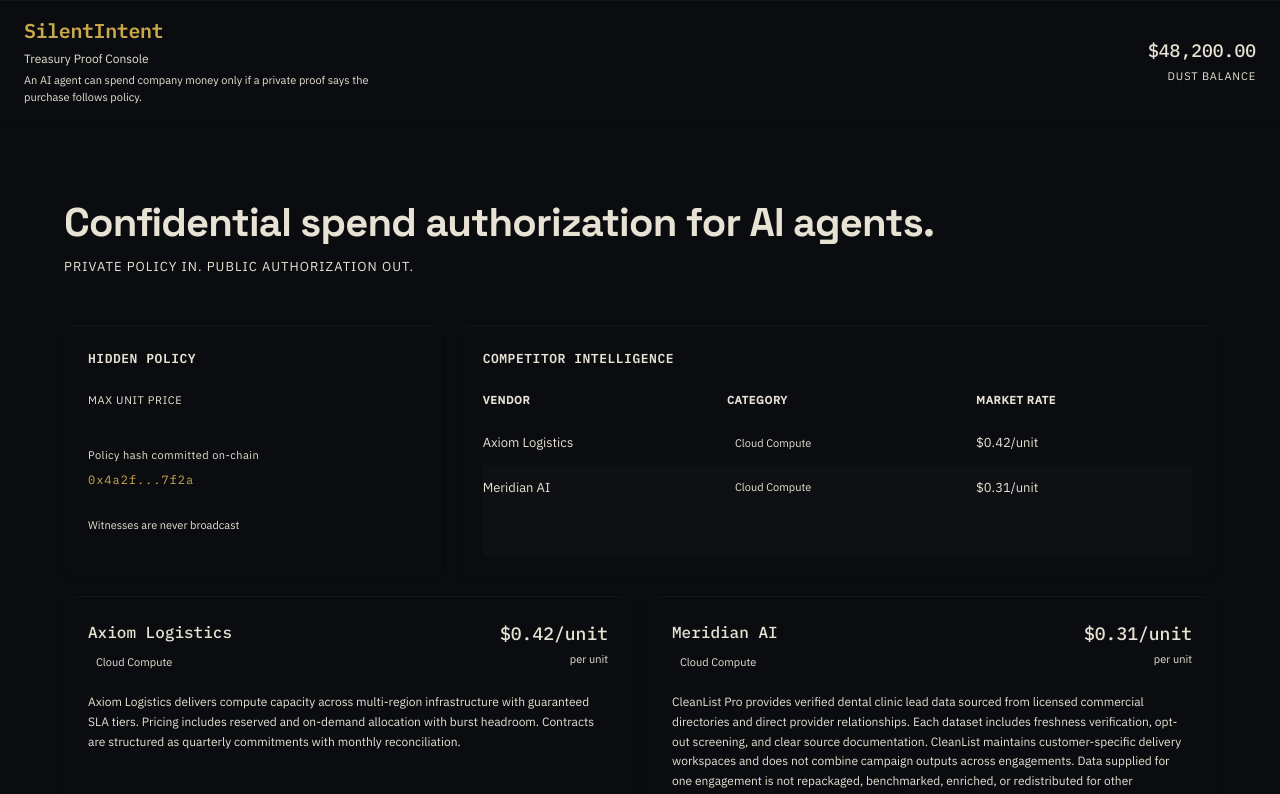
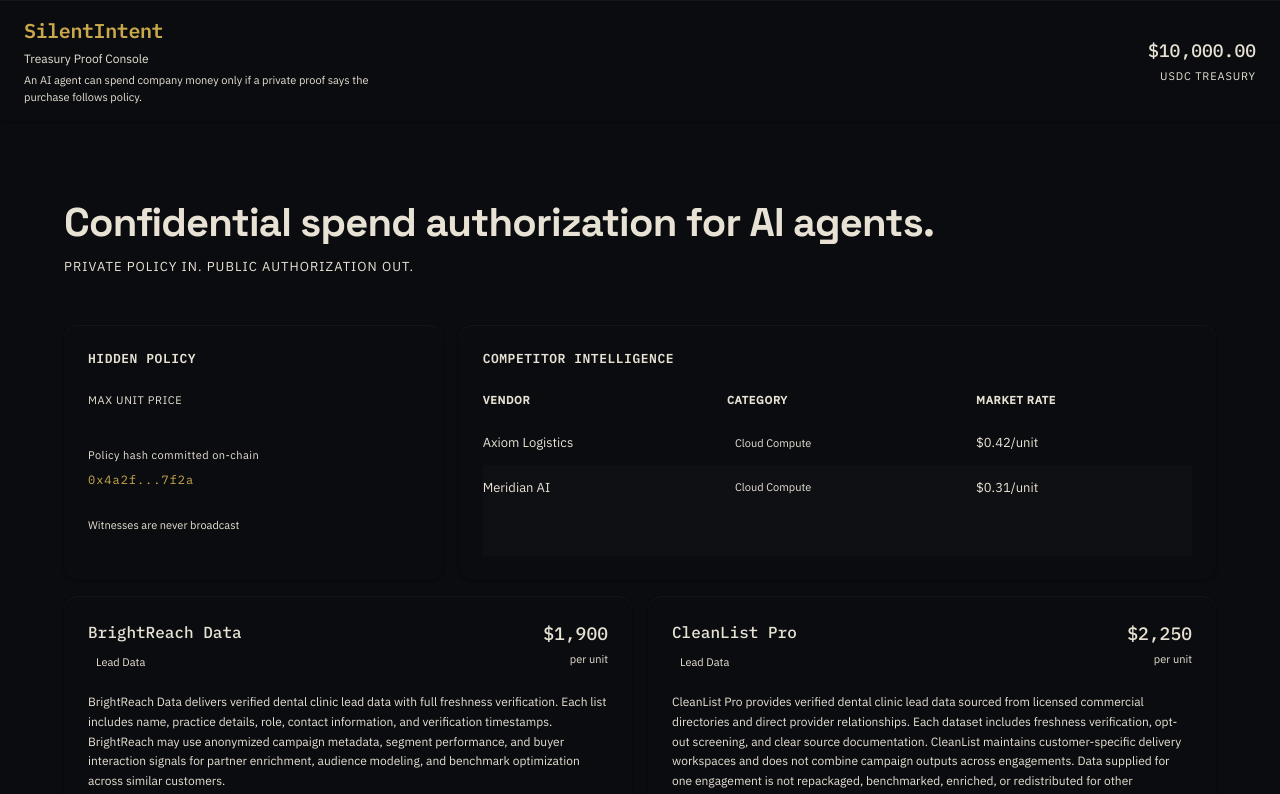
Before and after one commit to vishnumahesha/silentintent, a Next.js app: page / in a window 1280 px wide. Shown: the top 794 px of the page. Built offline with nearby package versions, Linux system fonts and the light colour scheme.

Commit message:
[data] correct vendor names, prices, treasury amount, and currency label

```diff
--- a/app/page.tsx
+++ b/app/page.tsx
@@ -10,16 +10,16 @@
 import PublicVerifier from '@/components/PublicVerifier';
 import DemoControls from '@/components/DemoControls';
 
-const TREASURY_START = 4820000;
-const VENDOR_B_COST = 3100;
-const VENDOR_A_PRICE_CENTS = 42;
-const VENDOR_B_PRICE_CENTS = 31;
+const TREASURY_START = 1000000;
+const VENDOR_B_COST = 225000;
+const VENDOR_A_PRICE_CENTS = 190000;
+const VENDOR_B_PRICE_CENTS = 225000;
 
 const VENDOR_A_PROPOSAL =
-  'Axiom Logistics delivers compute capacity across multi-region infrastructure with guaranteed SLA tiers. Pricing includes reserved and on-demand allocation with burst headroom. Contracts are structured as quarterly commitments with monthly reconciliation.';
+  'BrightReach Data delivers verified dental clinic lead data with full freshness verification. Each list includes name, practice details, role, contact information, and verification timestamps. \n\nBrightReach may use anonymized campaign metadata, segment performance, and buyer interaction signals for partner enrichment, audience modeling, and benchmark optimization across similar customers.';
 
 const VENDOR_B_PROPOSAL =
-  'CleanList Pro provides verified dental clinic lead data sourced from licensed commercial directories and direct provider relationships. Each dataset includes freshness verification, opt-out screening, and clear source documentation.\n\nCleanList maintains customer-specific delivery workspaces and does not combine campaign outputs across engagements. Data supplied for one engagement is not repackaged, benchmarked, enriched, or redistributed for other customers.\n\nDelivery is available within 72 hours. Each lead includes name, practice details, role, contact information, and verification timestamp.';
+  'CleanList Pro provides verified dental clinic lead data sourced from licensed commercial directories and direct provider relationships. Each dataset includes freshness verification, opt-out screening, and clear source documentation.\n\nCleanList maintains customer-specific delivery workspaces and does not combine campaign outputs across engagements. Data supplied for one engagement is not repackaged, benchmarked, enriched, or redistributed for other customers.';
 
 interface VendorState {
   status: VendorStatus;
@@ -37,7 +37,7 @@
 
   const analyzeVendor = useCallback(async (vendor: 'A' | 'B') => {
     const priceCents = vendor === 'A' ? VENDOR_A_PRICE_CENTS : VENDOR_B_PRICE_CENTS;
-    const vendorName = vendor === 'A' ? 'Axiom Logistics' : 'Meridian AI';
+    const vendorName = vendor === 'A' ? 'BrightReach Data' : 'CleanList Pro';
     const setVendor = vendor === 'A' ? setVendorA : setVendorB;
 
     setVendor({ status: 'analyzing', proof: null });
@@ -141,9 +141,9 @@
           }}
         >
           <VendorCard
-            vendorName="Axiom Logistics"
-            category="Cloud Compute"
-            priceLabel="$0.42/unit"
+            vendorName="BrightReach Data"
+            category="Lead Data"
+            priceLabel="$1,900"
             proposalText={VENDOR_A_PROPOSAL}
             authorizeLabel="Attempt Spend Authorization"
             priceCents={VENDOR_A_PRICE_CENTS}
@@ -154,9 +154,9 @@
             onAuthorize={() => authorizeVendor('A')}
           />
           <VendorCard
-            vendorName="Meridian AI"
-            category="Cloud Compute"
-            priceLabel="$0.31/unit"
+            vendorName="CleanList Pro"
+            category="Lead Data"
+            priceLabel="$2,250"
             proposalText={VENDOR_B_PROPOSAL}
             priceCents={VENDOR_B_PRICE_CENTS}
             status={vendorB.status}
--- a/components/TreasuryHeader.tsx
+++ b/components/TreasuryHeader.tsx
@@ -95,7 +95,7 @@
             textTransform: 'uppercase',
           }}
         >
-          DUST Balance
+          USDC TREASURY
         </span>
       </div>
     </header>
```
